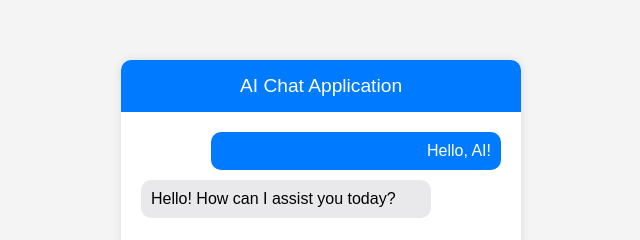
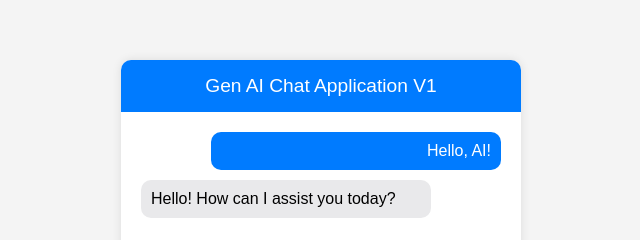
Before and after one commit to yogi0348/github-actions-nodejs, a website: page public/index.html in a window 1280 px wide. Shown: the part 223-463 px from the top of the page, 319-959 px from the left. Drawn offline with Linux system fonts and the light colour scheme.

Commit message:
Update index.html

```diff
--- a/public/index.html
+++ b/public/index.html
@@ -95,7 +95,7 @@
 
     <div class="chat-container">
         <div class="chat-header">
-            AI Chat Application
+            Gen AI Chat Application V1
         </div>
         <div class="chat-messages">
             <!-- Example Messages -->
```
